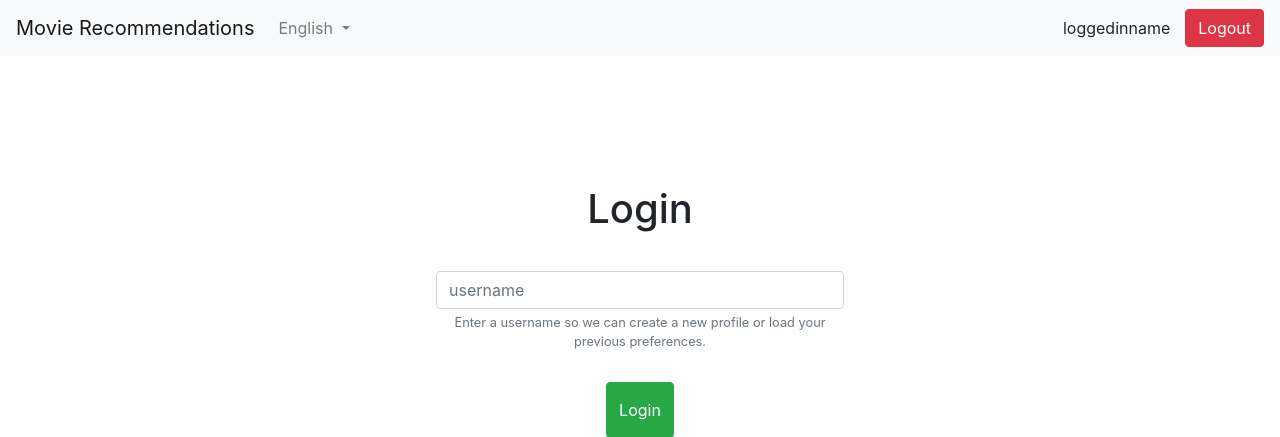
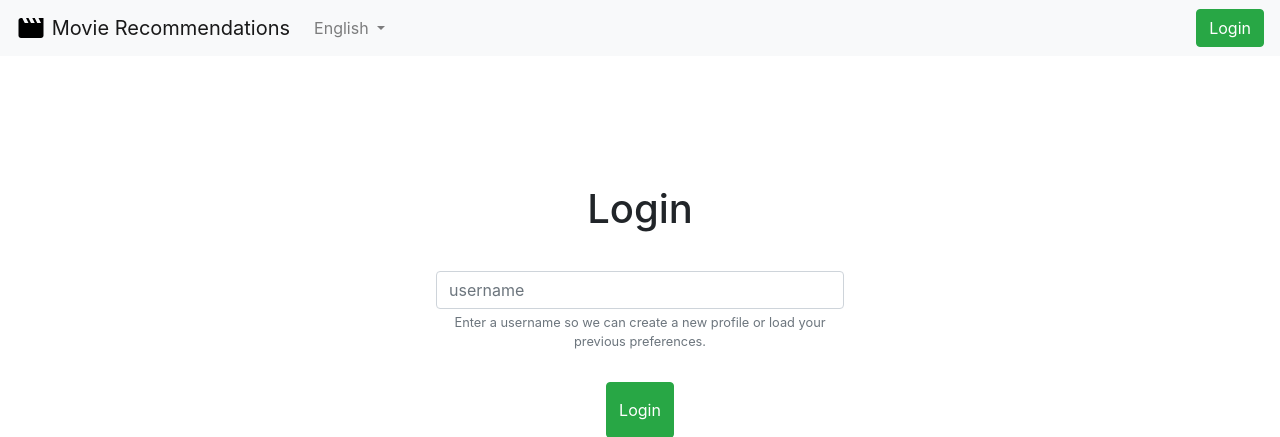
Before and after one commit to bradleymackey/l3-web-tech, a Flask app: page /login/ in a window 1280 px wide. Shown: the top 437 px of the page. Run offline with Flask 2, Linux system fonts and the light colour scheme; some libraries are stand-ins or nearby versions.

Commit message:
added login and login persistence, rating buttons

```diff
--- a/app.py
+++ b/app.py
@@ -10,10 +10,16 @@
 # def func(name):
 # // use name in the method
 
-from flask import Flask, flash, redirect, render_template, request, session, abort
+from flask import Flask, flash, redirect, render_template, request, session, abort, send_from_directory
 from random import randint
+import os
 
 app = Flask(__name__, static_url_path='/static')
+
+@app.route('/favicon.ico')
+def favicon():
+    return send_from_directory(os.path.join(app.root_path, 'static'),
+                          'favicon.ico',mimetype='image/vnd.microsoft.icon')
 
 @app.route("/login/")
 def login():
--- /dev/null
+++ b/static/js/client.js
@@ -0,0 +1,93 @@
+$(function() {
+
+    // cookies -> user
+    //         -> lang
+
+    function updateUsernameDisplay() {
+        var currentUsername = Cookies.get("user");
+        if (currentUsername !== undefined) {
+            $("#username-label").html(currentUsername);
+            $("#login-button").removeClass("btn-success");
+            $("#login-button").addClass("btn-danger");
+            $("#login-button").html("Logout");
+        } else {
+            $("#username-label").html("");
+            $("#login-button").removeClass("btn-danger");
+            $("#login-button").addClass("btn-success");
+            $("#login-button").html("Login");
+        }
+    }
+
+    updateUsernameDisplay();
+
+    function showLoginPage() {
+        window.location.href = "/login";
+    }
+
+    function login(name) {
+        if (name !== undefined && name !== null) {
+            Cookies.set("user",name);
+            window.location.href = "/";
+        }
+    }
+
+    function logout() {
+        Cookies.remove("user");
+        window.location.href = "/login";
+        updateUsernameDisplay();
+    }
+
+    function changeLanguage(newLanguage) {
+
+    }
+
+    function rateMovie(movie,rating) {
+
+    }
+
+    function errorNoUsername(shouldShow) {
+        if (shouldShow) {
+            $("#login-error-message").show();
+        } else {
+            $("#login-error-message").hide();
+        }
+    }
+
+    $("#toggle-login-form").submit(function(event) {
+        event.preventDefault();
+        var currentUser = Cookies.get("user");
+        if (currentUser === undefined) {
+            showLoginPage();
+        } else {
+            logout();
+            showLoginPage();
+        }
+    });
+
+    $("#login-form").submit(function(event) {
+        event.preventDefault();
+        var enteredUsername = $("#username-field").val().trim();
+        if (enteredUsername === "" || enteredUsername === undefined || enteredUsername === null) {
+            errorNoUsername(true);
+            return;
+        }
+        errorNoUsername(false);
+        login(enteredUsername);
+
+        window.location.href = "/";
+
+    });
+
+    $("#username-field").change(function() {
+        errorNoUsername(false);
+    })
+
+
+
+
+
+
+
+
+
+});
--- a/static/style.css
+++ b/static/style.css
@@ -75,6 +75,11 @@
     font-weight: 600;
 }
 
+.rating-form {
+    padding: 20px;
+    font-size: 1.1em;
+}
+
 .card {
     border-radius: 10px;
     color: #fff;
@@ -84,7 +89,9 @@
     color: #fff;
 }
 
-
+.error-message {
+    font-weight: 600;
+}
 
 .card:hover {
     box-shadow: 0 20px 56px -12px rgba(0, 0, 0, .26);
--- a/templates/layout.html
+++ b/templates/layout.html
@@ -4,10 +4,16 @@
     <link rel="stylesheet" href="https://cdnjs.cloudflare.com/ajax/libs/font-awesome/4.7.0/css/font-awesome.min.css">
     <link rel="stylesheet" href="https://stackpath.bootstrapcdn.com/bootstrap/4.1.3/css/bootstrap.min.css" integrity="sha384-MCw98/SFnGE8fJT3GXwEOngsV7Zt27NXFoaoApmYm81iuXoPkFOJwJ8ERdknLPMO" crossorigin="anonymous">
     <link rel="stylesheet" href="/static/style.css">
+    <script src="https://ajax.googleapis.com/ajax/libs/jquery/3.3.1/jquery.min.js"></script>
+    <script src="https://cdn.jsdelivr.net/npm/js-cookie@2/src/js.cookie.min.js"></script>
+
 </head>
 <body>
     <nav class="navbar fixed-top navbar-expand-sm navbar-light bg-light">
-        <a class="navbar-brand" href="/">Movie Recommendations</a>
+        <a class="navbar-brand" href="/">
+            <img src="/static/images/logo.svg" width="30" height="30" class="d-inline-block align-top" alt="">
+            Movie Recommendations
+        </a>
         <button class="navbar-toggler" type="button" data-toggle="collapse" data-target="#navbarSupportedContent" aria-controls="navbarSupportedContent" aria-expanded="false" aria-label="Toggle navigation">
             <span class="navbar-toggler-icon"></span>
         </button>
@@ -24,8 +30,9 @@
                 </div>
               </li>
             </ul>
-            <form class="form-inline my-2 my-lg-0">
-                <span id="username-label" class="username">loggedinname</span>
+            <form id="toggle-login-form" class="form-inline my-2 my-lg-0">
+                {# this is populated with the currently logged in user's username #}
+                <span id="username-label" class="username"></span>
                 <button id="login-button" class="btn btn-danger my-2 my-sm-0" type="submit">Logout</button>
             </form>
         </div>
@@ -40,7 +47,10 @@
     </div>
 
 </body>
+
 <script src="https://code.jquery.com/jquery-3.3.1.slim.min.js" integrity="sha384-q8i/X+965DzO0rT7abK41JStQIAqVgRVzpbzo5smXKp4YfRvH+8abtTE1Pi6jizo" crossorigin="anonymous"></script>
 <script src="https://cdnjs.cloudflare.com/ajax/libs/popper.js/1.14.3/umd/popper.min.js" integrity="sha384-ZMP7rVo3mIykV+2+9J3UJ46jBk0WLaUAdn689aCwoqbBJiSnjAK/l8WvCWPIPm49" crossorigin="anonymous"></script>
 <script src="https://stackpath.bootstrapcdn.com/bootstrap/4.1.3/js/bootstrap.min.js" integrity="sha384-ChfqqxuZUCnJSK3+MXmPNIyE6ZbWh2IMqE241rYiqJxyMiZ6OW/JmZQ5stwEULTy" crossorigin="anonymous"></script>
+<script type="text/javascript" src="{{
+    url_for('static', filename='js/client.js') }}"></script>
 </html>
--- a/templates/login.html
+++ b/templates/login.html
@@ -3,7 +3,10 @@
 
 <div class="login">
     <h1 class="login-item">Login</h1>
-    <form>
+    <div id="login-error-message" class="error-message alert alert-danger" role="alert" style="display: none;">
+        Please enter a valid username!
+    </div>
+    <form id="login-form">
         <div class="form-group login-item">
             <input type="text" class="form-control" id="username-field" aria-describedby="usernameHelp" placeholder="username">
             <small id="usernameHelp" class="form-text text-muted">Enter a username so we can create a new profile or load your previous preferences.</small>
```
Also changed, not shown: templates/cards.html (+8 -2 lines), static/favicon.ico (added), static/images/logo.svg (added).
